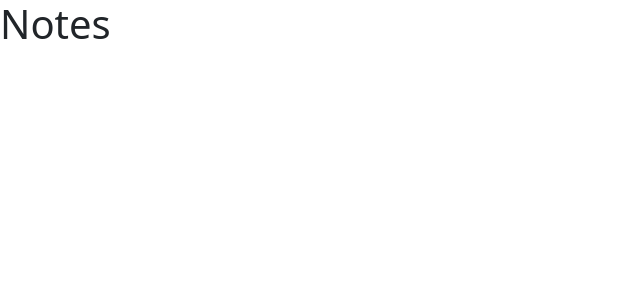
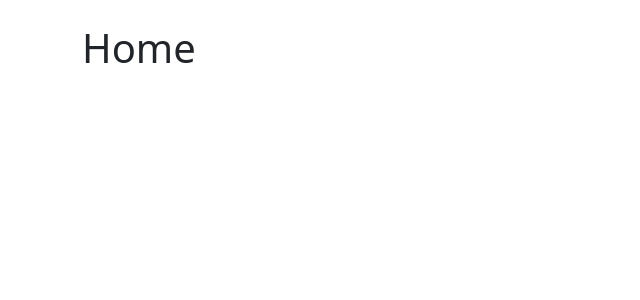
Before and after one commit to Birdperson9/ts-notes-app, a React (Vite) app: page / in a window 1280 px wide. Shown: the top 300 px of the page, without its empty margins (0-640 px from the left). Built offline with nearby package versions, Linux system fonts and the light colour scheme.

Commit message:
add routes

```diff
--- a/src/App.tsx
+++ b/src/App.tsx
@@ -1,7 +1,21 @@
 import 'bootstrap/dist/css/bootstrap.min.css'
+import { Container } from 'react-bootstrap'
+import { Routes, Route, Navigate } from 'react-router'
 
 function App() {
-  return <h1>Notes</h1>
+  return (
+    <Container className='my-4'>
+      <Routes>
+        <Route path='/' element={<h1>Home</h1>} />
+        <Route path='/new' element={<h1>New</h1>} />
+        <Route path='/:id'>
+          <Route index element={<h1>Show</h1>} />
+          <Route path='edit' element={<h1>Edit</h1>} />
+        </Route>
+        <Route path='*' element={<Navigate to='/' />} />
+      </Routes>
+    </Container>
+  )
 }
 
 export default App
--- a/tsconfig.json
+++ b/tsconfig.json
@@ -16,6 +16,6 @@
     "noEmit": true,
     "jsx": "react-jsx"
   },
-  "include": ["src"],
+  "include": ["src/**/*"],
   "references": [{ "path": "./tsconfig.node.json" }]
 }
```
Also changed, not shown: package.json (+5 -5 lines), 2 other files (tests, documents, lock files or other folders).
